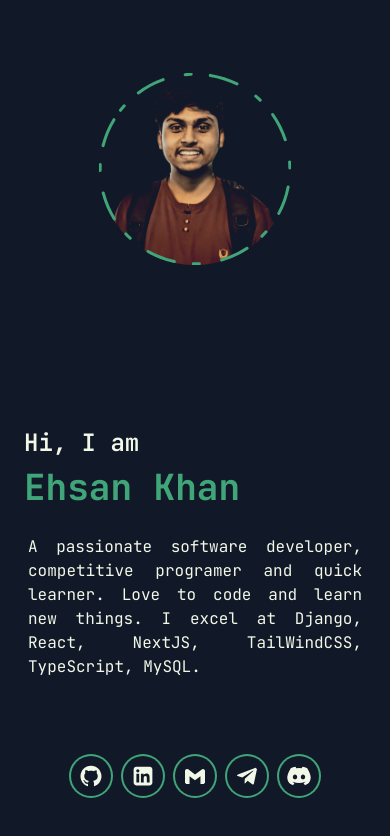
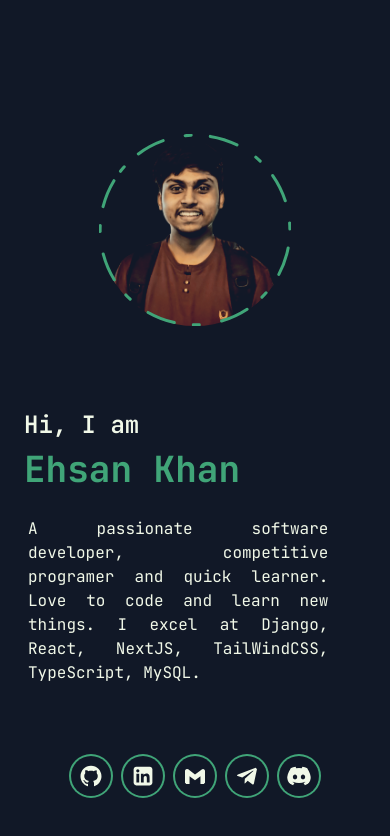
Before and after one commit to ehsan18t/ehsan-pages, a Next.js app: page / in a window 390 px wide. Shown: the top 836 px of the page. Built offline with nearby package versions, Linux system fonts and the light colour scheme.

Commit message:
fixed image positioning

```diff
--- a/src/components/sections/hero/Hero.tsx
+++ b/src/components/sections/hero/Hero.tsx
@@ -1,10 +1,14 @@
 import { SocialBar } from "@/components";
 import Introduction from "./Introduction";
+import Photo from "./Photo";
 
 const Hero = () => {
   return (
     <section className="h-screen flex flex-col items-center justify-between pt-0 py-12 px-6 sm:px-12 md:px-32 lg:px-40 bg-background text-foreground">
-      <Introduction />
+      <div className="h-full w-full grid md:grid-cols-3 md:gap-10 gap-4 items-center justify-self-center justify-items-center">
+        <Introduction />
+        <Photo />
+      </div>
       <SocialBar />
     </section>
   );
--- a/src/components/sections/hero/Introduction.tsx
+++ b/src/components/sections/hero/Introduction.tsx
@@ -1,16 +1,9 @@
 import Info from "@/data";
-import {
-  MotionCircle,
-  MotionDiv,
-  MotionH1,
-  MotionP,
-  MotionSVG,
-} from "@/motion";
+import { MotionH1, MotionP } from "@/motion";
 
 const Introduction = () => {
   return (
-    <div className="h-full w-full grid md:grid-cols-3 md:gap-10 gap-4 items-center justify-self-center justify-items-center">
-      <div className="flex order-2 md:order-none md:col-span-2 flex-col gap-2 justify-center">
+    <div className="flex order-2 md:order-none flex-col gap-2 justify-center col-span-2">
       <div className="text-2xl sm:text-3xl font-semibold">Hi, I am</div>
       <div className="text-4xl sm:text-6xl font-bold text-primary">
         <MotionH1
@@ -31,45 +24,6 @@ const Introduction = () => {
         </MotionP>
       </div>
     </div>
-      <MotionDiv
-        initial={{ opacity: 0, x: 100 }}
-        animate={{ opacity: 1, x: 0 }}
-        transition={{ duration: 0.5, ease: "easeInOut" }}
-        className="relative h-48 w-48 md:h-56 md:w-56 lg:h-64 lg:w-64 xl:h-72 xl:w-72 flex justify-center rounded-full md:col-span-1"
-      >
-        <img
-          src={Info.image}
-          alt="profile"
-          className="rounded-full object-cover mix-blend-lighten"
-        />
-        <MotionSVG
-          className="absolute"
-          fill="transparent"
-          viewBox="0 0 506 506"
-          xmlns="http://www.w3.org/2000/svg"
-        >
-          <MotionCircle
-            r="250"
-            cx="253"
-            cy="253"
-            stroke="#40A578"
-            strokeWidth="8"
-            strokeLinecap="round"
-            strokeLinejoin="round"
-            initial={{ strokeDasharray: "24 10 0 0" }}
-            animate={{
-              strokeDasharray: ["15 120 25 25", "16 25 92 72", "4 250 22 22"],
-              rotate: [120, 360],
-            }}
-            transition={{
-              duration: 20,
-              repeat: Infinity,
-              repeatType: "reverse",
-            }}
-          />
-        </MotionSVG>
-      </MotionDiv>
-    </div>
   );
 };
 
--- /dev/null
+++ b/src/components/sections/hero/Photo.tsx
@@ -0,0 +1,49 @@
+import Info from "@/data";
+import { MotionCircle, MotionDiv, MotionSVG } from "@/motion";
+
+export default function Photo() {
+  return (
+    <div className="h-full w-full col-span-3 md:col-span-1 content-end md:content-center">
+      <div className="flex justify-center">
+        <MotionDiv
+          initial={{ opacity: 0, x: 100 }}
+          animate={{ opacity: 1, x: 0 }}
+          transition={{ duration: 0.5, ease: "easeInOut" }}
+          className="relative h-48 w-48 md:h-56 md:w-56 lg:h-64 lg:w-64 xl:h-72 xl:w-72 flex justify-center items-center rounded-full"
+        >
+          <img
+            src={Info.image}
+            alt="profile"
+            className="rounded-full object-cover mix-blend-lighten"
+          />
+          <MotionSVG
+            className="absolute"
+            fill="transparent"
+            viewBox="0 0 506 506"
+            xmlns="http://www.w3.org/2000/svg"
+          >
+            <MotionCircle
+              r="250"
+              cx="253"
+              cy="253"
+              stroke="#40A578"
+              strokeWidth="8"
+              strokeLinecap="round"
+              strokeLinejoin="round"
+              initial={{ strokeDasharray: "24 10 0 0" }}
+              animate={{
+                strokeDasharray: ["15 120 25 25", "16 25 92 72", "4 250 22 22"],
+                rotate: [120, 360],
+              }}
+              transition={{
+                duration: 20,
+                repeat: Infinity,
+                repeatType: "reverse",
+              }}
+            />
+          </MotionSVG>
+        </MotionDiv>
+      </div>
+    </div>
+  );
+}
```
Lines whose indentation alone changed are shown as unchanged.
